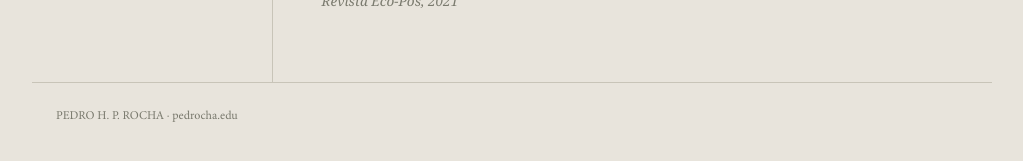
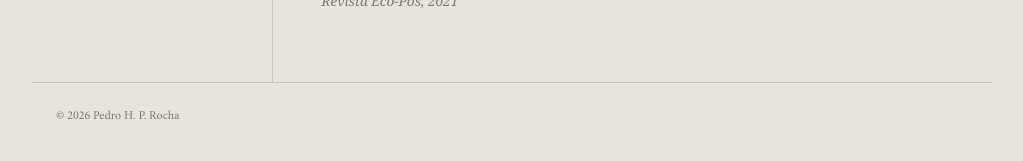
Before and after one commit to pedrohprocha/pedrohprocha.github.io, a Jekyll site: the page built from index.md, in a window 1280 px wide. Shown: the part 650-811 px from the top of the page, without its empty margins (128-1151 px from the left). Built offline with Jekyll 4.4.1, drawn with Linux system fonts in a browser that asks for light colours; some web fonts are replaced.

Commit message:
update footer

```diff
--- a/_layouts/default.html
+++ b/_layouts/default.html
@@ -31,7 +31,7 @@
   </div>
 
   <footer class="site-footer">
-    <p>PEDRO H. P. ROCHA &middot; {{ site.email }}</p>
+    <p> © 2026 Pedro H. P. Rocha</p>
   </footer>
 </body>
 </html>
```
